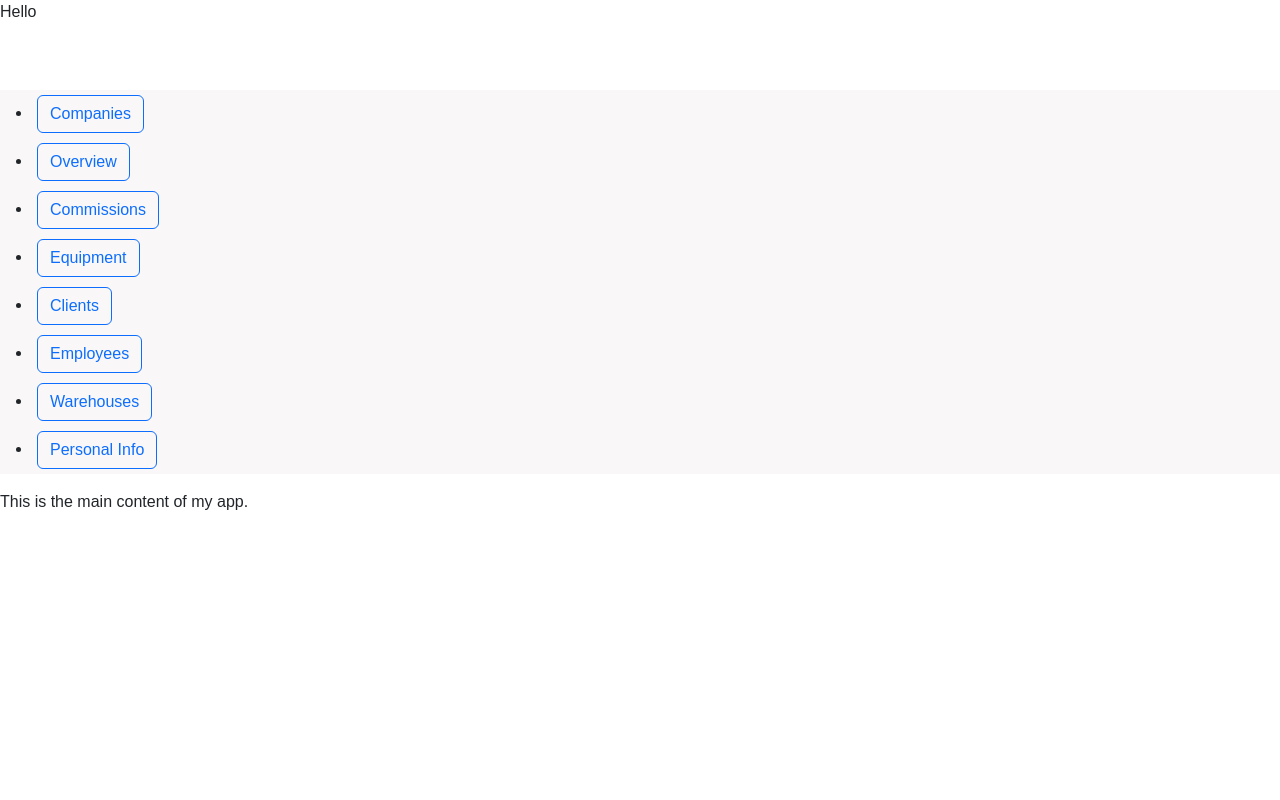
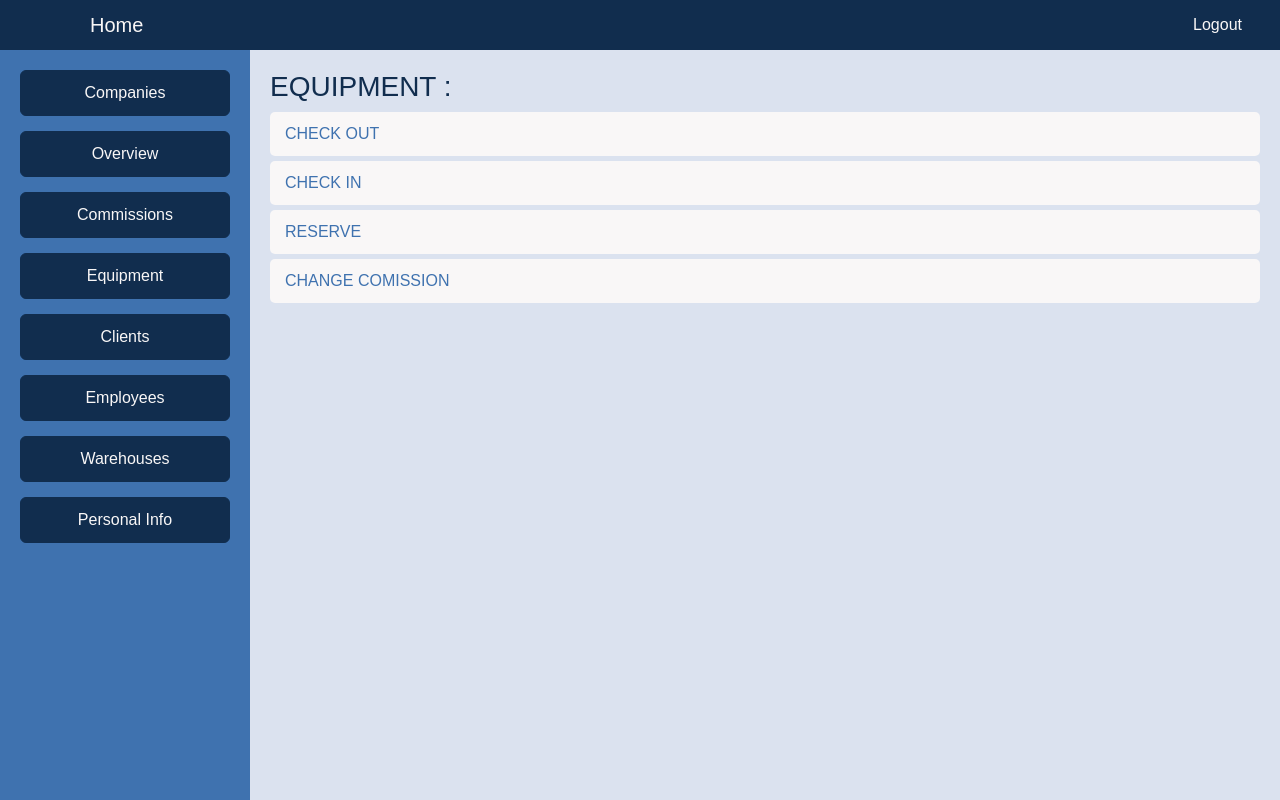
Before and after one commit to JWCENTON/quick-watch, a React (Create React App) app in the folder EquipWatch/reactapp/: page / in a window 1280 px wide. Built offline with nearby package versions, Linux system fonts and the light colour scheme.

Commit message:
finished draft for sidebar and navbar

```diff
--- a/EquipWatch/reactapp/src/App.css
+++ b/EquipWatch/reactapp/src/App.css
@@ -1,21 +1,30 @@
-/* Base styles for mobile */
+.app-container {
+    display: flex;
+    flex-direction: column;
+    height: 100vh;
+}
+
+.main-container {
+    display: flex;
+    flex-grow: 1;
+    overflow: auto;
+}
+
 .navbar {
-    /* Styles for mobile navbar */
+    flex-shrink: 0; /* Prevents the navbar from shrinking */
 }
 
 .sidebar {
-    /* Initially hide the sidebar on mobile */
-    display: none;
+    flex: 0 0 250px; /* Keeps the sidebar at a consistent 250px wide */
+    overflow: auto; /* Allows sidebar to scroll when content overflows */
 }
 
-/* Add desktop styles as the viewport gets larger */
-@media screen and (min-width: 768px) {
-    .navbar {
-        /* Modify navbar styles for desktop */
+@media screen and (max-width: 768px) {
+    .main-container {
+        flex-direction: column;
     }
 
     .sidebar {
-        /* Display the sidebar on desktop */
-        display: block;
+        flex: 0 0 auto; /* Allows the sidebar to shrink on small screens */
     }
 }
--- a/EquipWatch/reactapp/src/App.js
+++ b/EquipWatch/reactapp/src/App.js
@@ -1,22 +1,19 @@
 import React from 'react';
 import 'bootstrap/dist/css/bootstrap.min.css';
 import { BrowserRouter as Router, Route, Routes } from 'react-router-dom';
-import Navigation from './components/Navigation';
-import Sidebar from './components/Sidebar';
-import HomePage from './pages/HomePage';
-import IndexCompanyView from "./components/mainPage/IndexWithCompanyView";
+import Navigation from './components/navigation/Navigation';
+import Sidebar from './components/sidebar/Sidebar';
 import IndexEmployeeView from './components/mainPage/IndexWithEmployeeView';
+import './App.css';
 
 export default function App() {
     return (
-        <div>Hello
-            <Router>
+        <div className="app-container">
             <Navigation />
-            <Sidebar />
-            <Routes>
-                <Route path='/' element={<HomePage />} />
-            </Routes>
-            </Router>
+            <div className="main-container">
+                <Sidebar />
+                <IndexEmployeeView />
+            </div>
         </div>
     );
 }
--- a/EquipWatch/reactapp/src/components/MainContent.js
+++ /dev/null
@@ -1,11 +0,0 @@
-import React from 'react';
-
-const MainContent = () => {
-    return (
-        <main>
-            <p>This is the main content of my app.</p>
-        </main>
-    );
-};
-
-export default MainContent;
--- a/EquipWatch/reactapp/src/components/Sidebar.js
+++ /dev/null
@@ -1,38 +0,0 @@
-import React from 'react';
-import { Link } from 'react-router-dom';
-import { Button } from 'react-bootstrap';
-
-const Sidebar = () => {
-    return (
-        <div className="sidebar" style={{ backgroundColor: "#F9F7F7" }}>
-            <ul>
-                <li>
-                    <Button variant="outline-primary" as={Link} to="/">Companies</Button>
-                </li>
-                <li>
-                    <Button variant="outline-primary" as={Link} to="/">Overview</Button>
-                </li>
-                <li>
-                    <Button variant="outline-primary" as={Link} to="/">Commissions</Button>
-                </li>
-                <li>
-                    <Button variant="outline-primary" as={Link} to="/">Equipment</Button>
-                </li>
-                <li>
-                    <Button variant="outline-primary" as={Link} to="/">Clients</Button>
-                </li>
-                <li>
-                    <Button variant="outline-primary" as={Link} to="/">Employees</Button>
-                </li>
-                <li>
-                    <Button variant="outline-primary" as={Link} to="/">Warehouses</Button>
-                </li>
-                <li>
-                    <Button variant="outline-primary" as={Link} to="/">Personal Info</Button>
-                </li>
-            </ul>
-        </div>
-    );
-};
-
-export default Sidebar;
--- a/EquipWatch/reactapp/src/components/mainPage/Index.css
+++ b/EquipWatch/reactapp/src/components/mainPage/Index.css
@@ -30,3 +30,26 @@ h3 {
     display: inline-block;
     transition: background-color 0.3s ease;
 }
+
+.background-color {
+    background-color: #DBE2EF;
+    padding: 20px;
+    width: 100%;
+}
+
+h3 {
+    color: #112D4E;
+}
+
+a {
+    color: #3F72AF;
+    padding: 10px 15px;
+    margin: 5px 0;
+    border-radius: 5px;
+    background-color: #F9F7F7;
+}
+
+a:hover {
+    background-color: #3F72AF;
+    color: #F9F7F7;
+}
--- /dev/null
+++ b/EquipWatch/reactapp/src/components/navigation/Navigation.css
@@ -0,0 +1,15 @@
+.navbar {
+    background-color: #112D4E;
+    padding: 0 30px; /* Increase side padding */
+}
+
+.navbar-brand {
+    color: #F9F7F7;
+    margin-right: auto;
+    margin-left: 60px; /* Increase left margin */
+}
+
+.nav-link {
+    color: #F9F7F7;
+    margin-left: auto;
+}
--- a/EquipWatch/reactapp/src/components/Navigation.js
+++ b/EquipWatch/reactapp/src/components/navigation/Navigation.js
@@ -1,13 +1,14 @@
 import React from 'react';
 import { Link } from 'react-router-dom';
 import { Navbar, Nav } from 'react-bootstrap';
+import './Navigation.css'; // Import the CSS here
 
 const Navigation = () => {
     return (
         <Navbar bg="#112D4E" variant="dark">
-            <Navbar.Brand as={Link} to="/">Home</Navbar.Brand>
+            <Navbar.Brand>Home</Navbar.Brand>
             <Nav className="ml-auto">
-                <Nav.Link as={Link} to="/">Logout</Nav.Link>
+                <Nav.Link>Logout</Nav.Link>
             </Nav>
         </Navbar>
     );
--- /dev/null
+++ b/EquipWatch/reactapp/src/components/sidebar/Sidebar.css
@@ -0,0 +1,26 @@
+.sidebar {
+    background-color: #3F72AF;
+    padding: 20px;
+}
+
+.sidebar ul {
+    list-style-type: none;
+    padding: 0;
+}
+
+.sidebar li {
+    margin-bottom: 15px;
+}
+
+.sidebar .btn-outline-primary {
+    color: #F9F7F7;
+    border-color: #112D4E; /* Change border color to match navbar */
+    background-color: #112D4E; /* Change background color to match navbar */
+    width: 100%;
+    padding: 10px;
+}
+
+.sidebar .btn-outline-primary:hover {
+    background-color: #F9F7F7;
+    color: #3F72AF;
+}
--- /dev/null
+++ b/EquipWatch/reactapp/src/components/sidebar/Sidebar.js
@@ -0,0 +1,39 @@
+import React from 'react';
+import { Link } from 'react-router-dom';
+import { Button } from 'react-bootstrap';
+import './Sidebar.css'; // Import the CSS here
+
+const Sidebar = () => {
+    return (
+        <div className="sidebar">
+            <ul>
+                <li>
+                    <Button variant="outline-primary">Companies</Button>
+                </li>
+                <li>
+                    <Button variant="outline-primary">Overview</Button>
+                </li>
+                <li>
+                    <Button variant="outline-primary">Commissions</Button>
+                </li>
+                <li>
+                    <Button variant="outline-primary">Equipment</Button>
+                </li>
+                <li>
+                    <Button variant="outline-primary">Clients</Button>
+                </li>
+                <li>
+                    <Button variant="outline-primary">Employees</Button>
+                </li>
+                <li>
+                    <Button variant="outline-primary">Warehouses</Button>
+                </li>
+                <li>
+                    <Button variant="outline-primary">Personal Info</Button>
+                </li>
+            </ul>
+        </div>
+    );
+};
+
+export default Sidebar;
--- a/EquipWatch/reactapp/src/pages/HomePage.js
+++ /dev/null
@@ -1,12 +0,0 @@
-import React from 'react';
-import MainContent from '../components/MainContent';
-
-const HomePage = () => {
-    return (
-        <div>
-            <MainContent />
-        </div>
-    );
-};
-
-export default HomePage;
```
Also changed, not shown: 1 other file (tests, documents, lock files or other folders).
